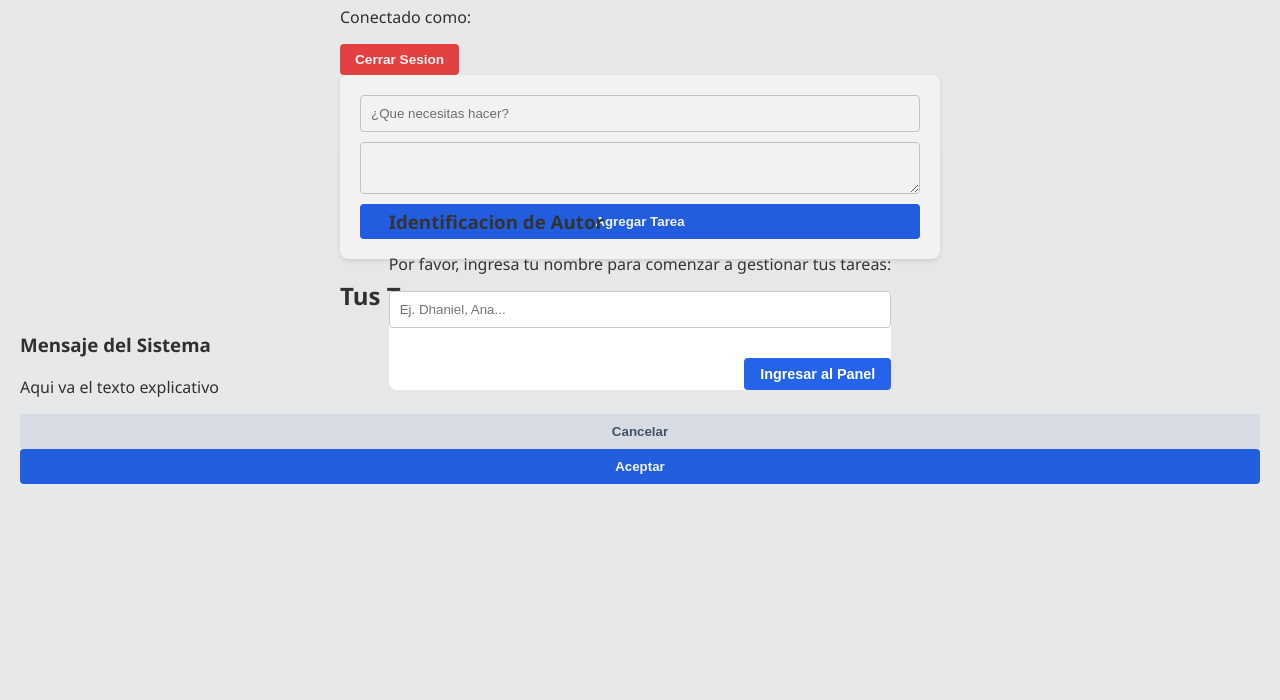
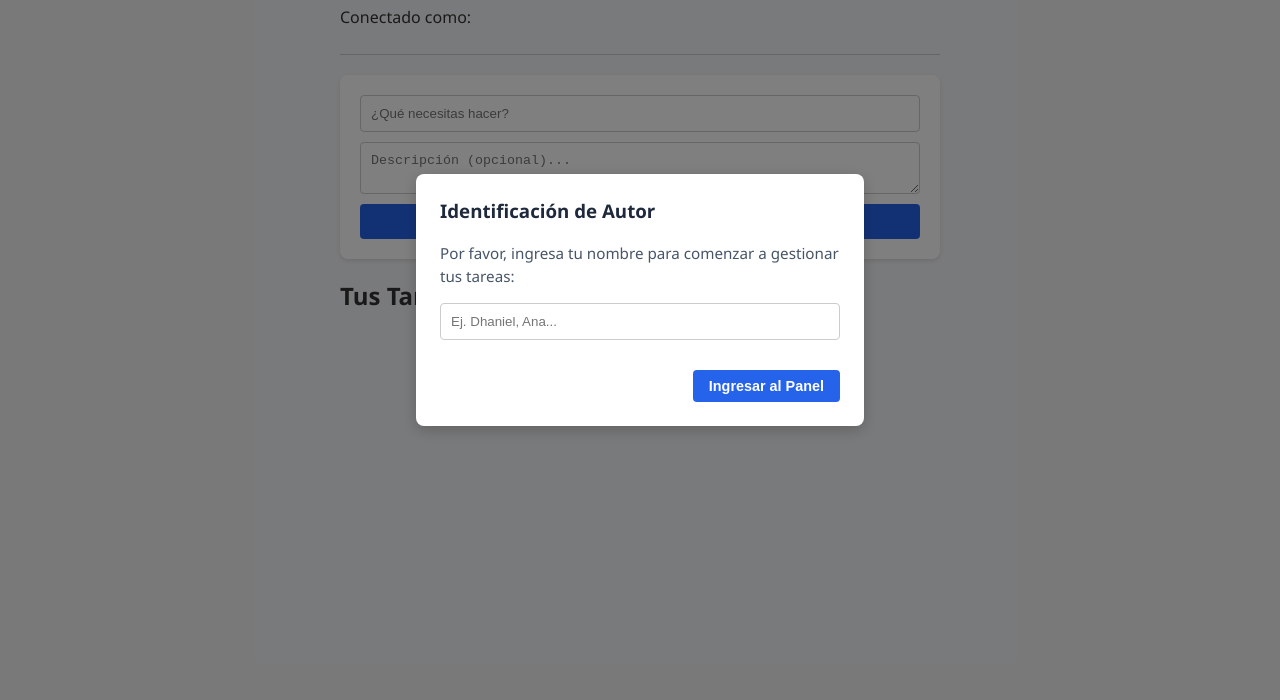
Before and after one commit to sxiks/proyecto-tareas, a plain HTML site: page frontend/index.html in a window 1280 px wide. Shown: the part 100-800 px from the top of the page. Drawn offline with Linux system fonts and the light colour scheme.

Commit message:
se corrige el ID del contenedor y clases desincronizadas con app.js/CSS

```diff
--- a/frontend/index.html
+++ b/frontend/index.html
@@ -1,77 +1,52 @@
-<!doctype html>
-<html lang="en">
+<!DOCTYPE html>
+<html lang="es">
 <head>
-    <meta charset="UTF-8" />
-    <meta name="viewport" content="width=device-width, initial-scale=1.0" />
+    <meta charset="UTF-8">
+    <meta name="viewport" content="width=device-width, initial-scale=1.0">
     <title>To-Do List Vanilla JS</title>
-    <link rel="stylesheet" href="styles.css" />
+    <link rel="stylesheet" href="styles.css">
 </head>
 <body>
+
     <div class="container">
-      <header>
+        <header style="display: flex; justify-content: space-between; align-items: center; border-bottom: 1px solid #ccc; padding-bottom: 10px; margin-bottom: 20px;">
             <div>
-          <h1>Panel de tareas (Vanilla JS)</h1>
-          <p>
-            Conectado como:
-            <strong id="currentUser" style="color: #2563eb"></strong>
-          </p>
+                <h1>Panel de Tareas (Vanilla JS)</h1>
+                <p>Conectado como: <strong id="currentUser" style="color: #2563eb;"></strong></p>
             </div>
-        <button
-          id="logoutBtn"
-          style="
-            width: auto;
-            background-color: #ef4444;
-            padding: 8px 15px;
-            font-size: 0.85rem;
-            color: white;
-            border: none;
-            border-radius: 4px;
-            cursor: pointer;
-          "
-        >
-          Cerrar Sesion
+            <button id="logoutBtn" style="width: auto; background-color: #ef4444; padding: 8px 15px; font-size: 0.85rem; color: white; border: none; border-radius: 4px; cursor: pointer;">
+                Cerrar Sesión
             </button>
         </header>
+
         <form id="taskForm">
-        <input
-          type="text"
-          id="taskTitle"
-          placeholder="¿Que necesitas hacer?"
-          required
-        />
-        <textarea id="taskDescription" placeholder="Que necesitas hacer?" required>
+            <input type="text" id="taskTitle" placeholder="¿Qué necesitas hacer?" required>
+            <textarea id="taskDescription" placeholder="Descripción (opcional)..." rows="2"></textarea>
+            <button type="submit">Agregar Tarea</button>
+        </form>
 
-        </textarea>
-        <button type="submit">
-            Agregar Tarea
-        </button>
-      </form>
         <main>
             <h2>Tus Tareas</h2>
-        <div id="taskContainer"></div>
+            <div id="tasksContainer"></div>
         </main>
     </div>
 
-    <div id="customModal" class="modal-ovarlay">
+    <div id="customModal" class="modal-overlay">
         <div class="modal-box">
             <h3 id="modalTitle">Mensaje del Sistema</h3>
-           <p id="modalMessage">Aqui va el texto explicativo</p>
-           <div>
-            <button id="modalCancelBtn" class="btn-secondary">
-               Cancelar
-            </button>
-            <button id="modalConfirmBtn" class="btn-primay">
-               Aceptar
-            </button>
+            <p id="modalMessage">Aquí va el texto explicativo.</p>
+            <div class="modal-buttons">
+                <button id="modalCancelBtn" class="btn-secondary">Cancelar</button>
+                <button id="modalConfirmBtn" class="btn-primary">Aceptar</button>
             </div>
         </div>
     </div>
 
     <div id="loginModal" class="modal-overlay">
         <div class="modal-box">
-        <h3>Identificacion de Autor</h3>
+            <h3>Identificación de Autor</h3>
             <p>Por favor, ingresa tu nombre para comenzar a gestionar tus tareas:</p>
-        <form id="loginForm" style="box-shadow: none; padding: 0;" margin: 0; display: flex; flex-direction: column; gap: 10px;>
+            <form id="loginForm" style="box-shadow: none; padding: 0; margin: 0; display: flex; flex-direction: column; gap: 10px;">
                 <input type="text" id="loginInput" placeholder="Ej. Dhaniel, Ana..." required>
                 <div class="modal-buttons">
                     <button type="submit" class="btn-primary">Ingresar al Panel</button>
@@ -80,7 +55,6 @@
         </div>
     </div>
 
-
     <script src="app.js"></script>
 </body>
 </html>
--- a/frontend/styles.css
+++ b/frontend/styles.css
@@ -4,7 +4,6 @@ body {
   color: #333;
   margin: 0;
   padding: 20px;
-
 }
 
 .container {
@@ -23,7 +22,7 @@ form {
   gap: 10px;
 }
 
-input, textarea , button {
+input, textarea, button {
   width: 100%;
   padding: 10px;
   box-sizing: border-box;
@@ -39,10 +38,10 @@ button {
   border: none;
 }
 
-button:hover {
-    background-color: #1d4ed8;
-} .task-card {
-    background-color: white;
+button:hover { background-color: #1d4ed8; }
+
+.task-card {
+  background: white;
   padding: 15px;
   margin-bottom: 10px;
   border-radius: 6px;
@@ -60,16 +59,14 @@ button:hover {
   border-radius: 4px;
 }
 
-.btn-deleta {
+.btn-delete {
   background-color: #dc2626;
   width: auto;
   padding: 5px 10px;
   font-size: 0.85rem;
 }
-.btn-deleta:hover {
-    background-color: #b91c1c;
-}
-.error { color: #dc2626; font-weight: bold;}
+.btn-delete:hover { background-color: #b91c1c; }
+.error { color: #dc2626; font-weight: bold; }
 
 /* Estilos para los Modales */
 .modal-overlay {
@@ -78,7 +75,7 @@ button:hover {
   left: 0;
   width: 100vw;
   height: 100vh;
-    background-color: rgba(0,0,0,0.05);
+  background-color: rgba(0, 0, 0, 0.5);
   display: none;
   justify-content: center;
   align-items: center;
@@ -89,7 +86,7 @@ button:hover {
   display: flex;
 }
 
-.model-box {
+.modal-box {
   background: white;
   padding: 24px;
   border-radius: 8px;
@@ -97,12 +94,17 @@ button:hover {
   max-width: 400px;
   box-shadow: 0 4px 15px rgba(0,0,0,0.2);
   animation: fadeIn 0.2s ease-out;
-
 }
 
-.model-box h3 {
+.modal-box h3 {
   margin-top: 0;
   color: #1e293b;
+}
+
+.modal-box p {
+  color: #475569;
+  font-size: 0.95rem;
+  line-height: 1.5;
 }
 
 .modal-buttons {
@@ -110,7 +112,6 @@ button:hover {
   justify-content: flex-end;
   gap: 10px;
   margin-top: 20px;
-
 }
 
 .modal-buttons button {
@@ -124,7 +125,7 @@ button:hover {
   color: #475569;
 }
 
-.btn-secondary:hover {background-color: #cbd5e1;}
+.btn-secondary:hover { background-color: #cbd5e1; }
 
 .btn-primary {
   background-color: #2563eb;
@@ -132,6 +133,6 @@ button:hover {
 }
 
 @keyframes fadeIn {
-    form { transform: scale(0.95); opacity: 0;}
-    to {transform: scale(1); opacity: 1;}
+  from { transform: scale(0.95); opacity: 0; }
+  to { transform: scale(1); opacity: 1; }
 }
```
Lines whose indentation alone changed are shown as unchanged.
